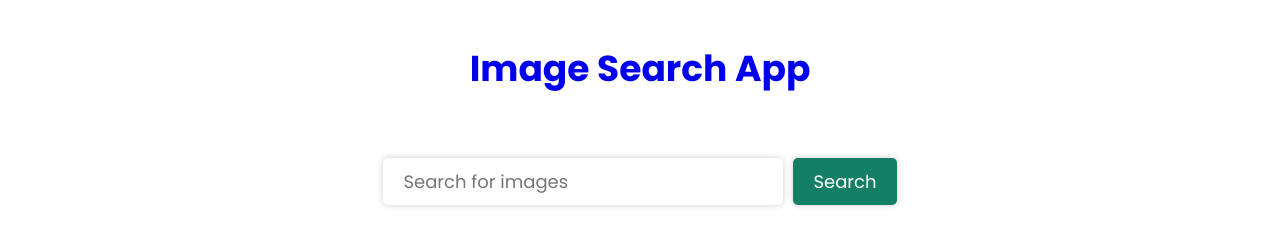
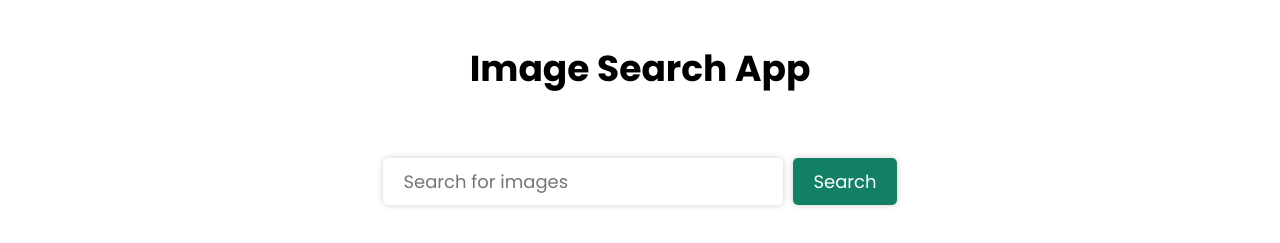
Before and after one commit to aqeelahmed4218/image-search-app, a plain HTML site: page index.html in a window 1280 px wide. Shown: the top 243 px of the page. Drawn offline with Linux system fonts and the light colour scheme.

Commit message:
Update style.css

```diff
--- a/style.css
+++ b/style.css
@@ -19,8 +19,9 @@ h1{
 }
 
 h1 a{
-    list-style: none;
-    text-decoration: none;
+    text-decoration: inherit;
+    color: inherit;
+    cursor: pointer;
 }
 
 form{
```
